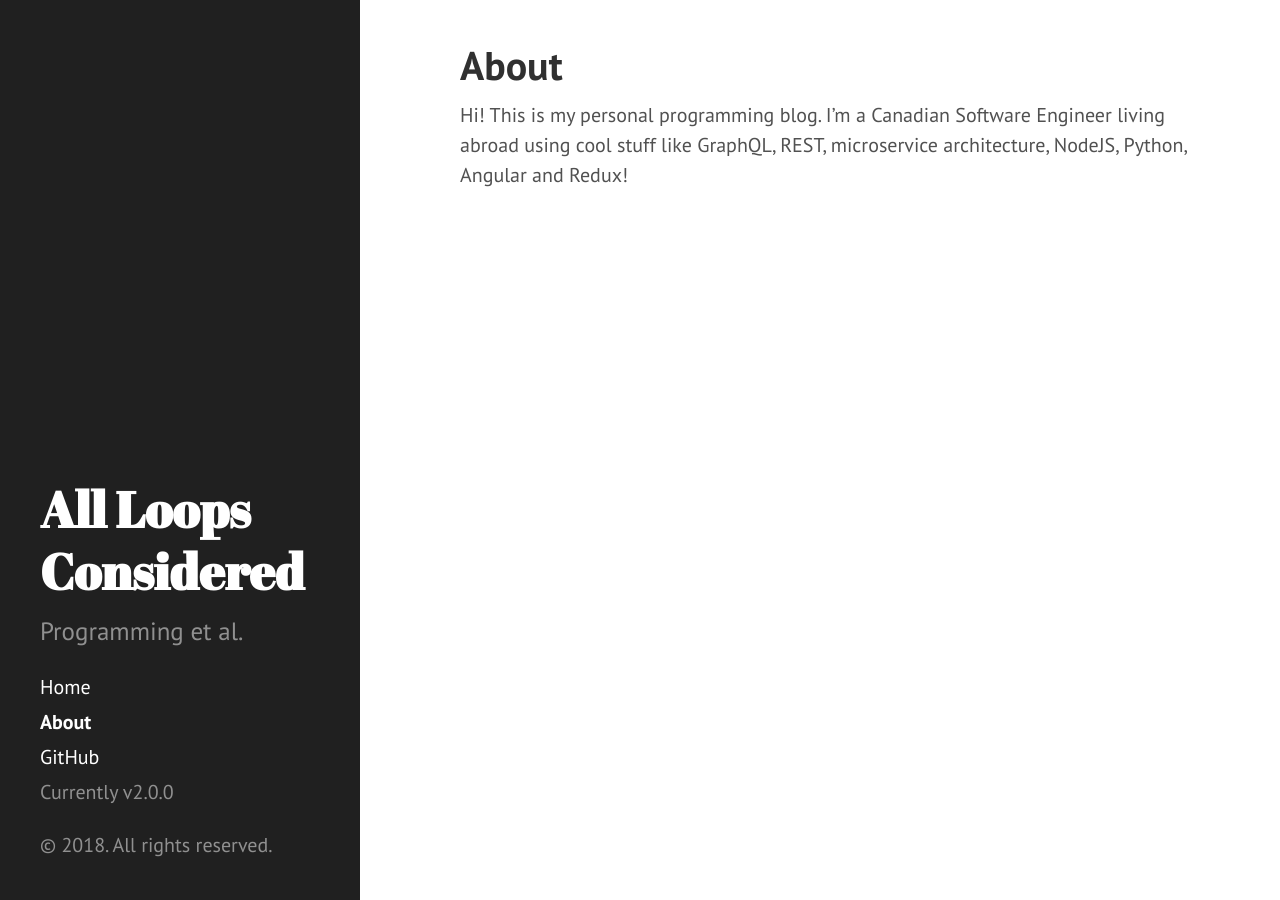
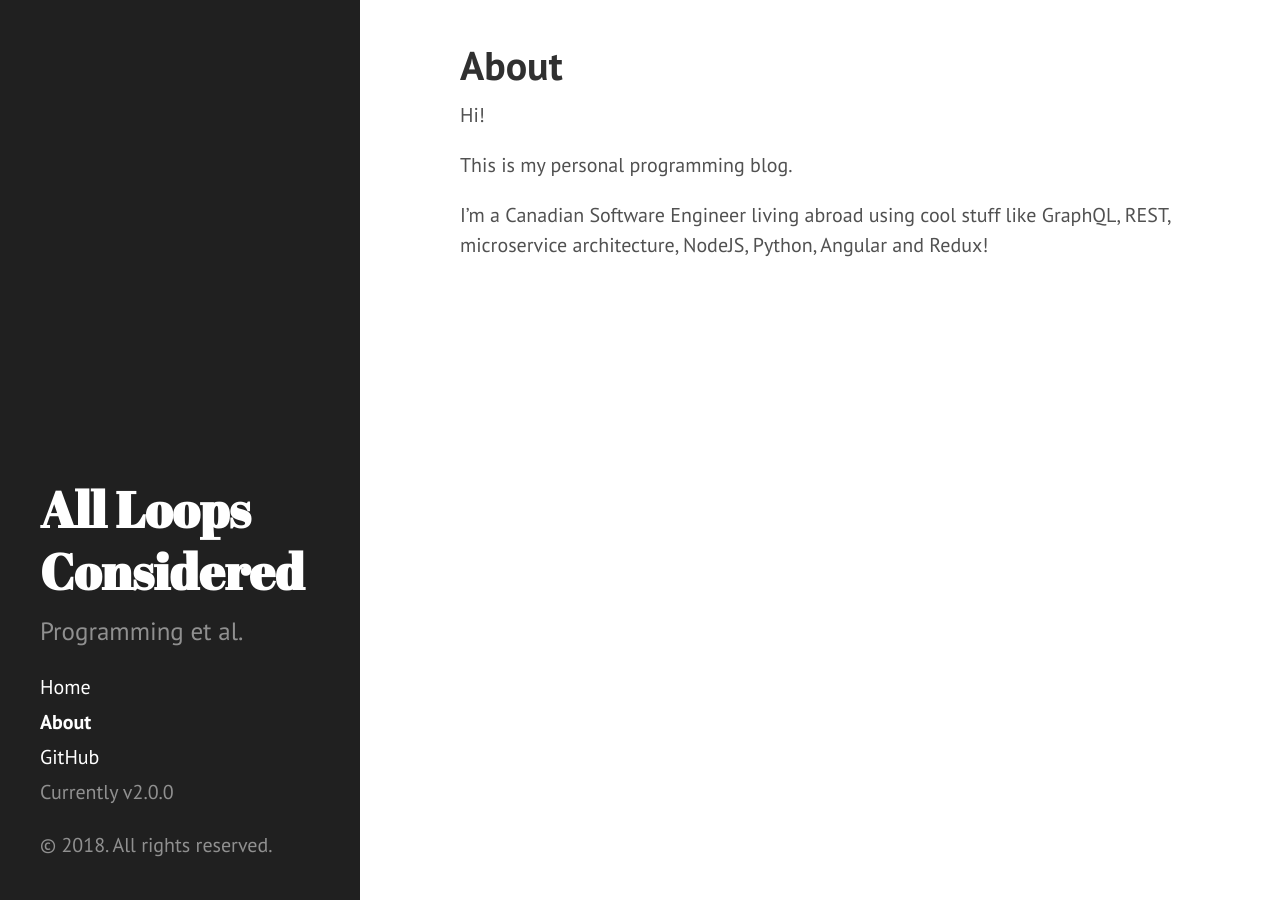
Before and after one commit to mpicard/mpicard.github.io, a Jekyll site: the page built from about.md, in a window 1280 px wide. Built offline with Jekyll 4.4.1, drawn with Linux system fonts in a browser that asks for light colours; Markdown is read by kramdown in place of the engine named in the settings; comment, search, counter and statistics services are not loaded; part of the change alters nothing that is shown.

```diff
--- a/_config.yml
+++ b/_config.yml
@@ -1,5 +1,5 @@
 port: 4444
-markdown: redcarpet
+markdown: kramdown
 highlighter: rouge
 
 permalink: pretty
--- a/about.md
+++ b/about.md
@@ -3,4 +3,8 @@ layout: page
 title: About
 ---
 
-Hi! This is my personal programming blog. I'm a Canadian Software Engineer living abroad using cool stuff like GraphQL, REST, microservice architecture, NodeJS, Python, Angular and Redux!
+Hi!
+
+This is my personal programming blog.
+
+ I'm a Canadian Software Engineer living abroad using cool stuff like GraphQL, REST, microservice architecture, NodeJS, Python, Angular and Redux!
```
